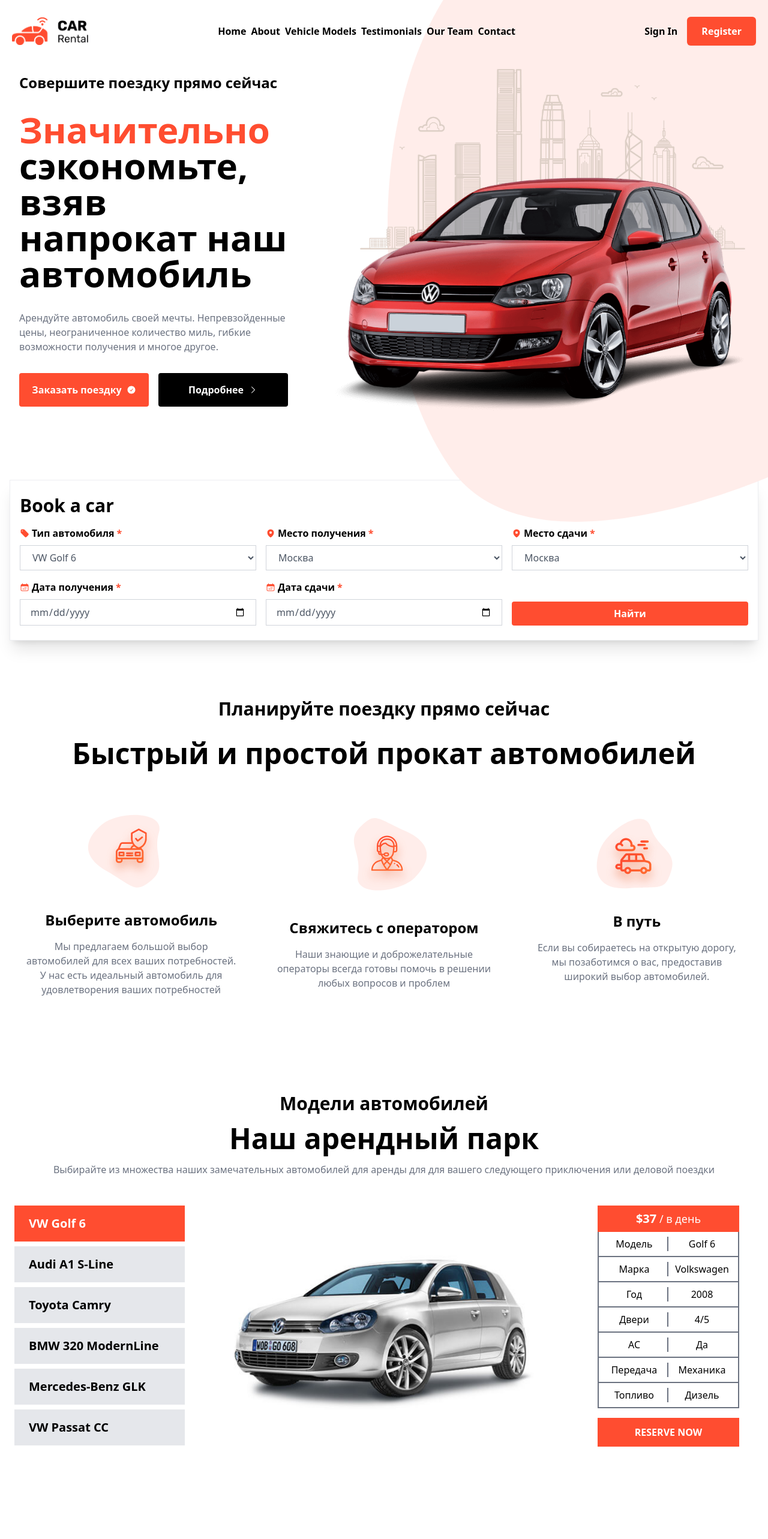
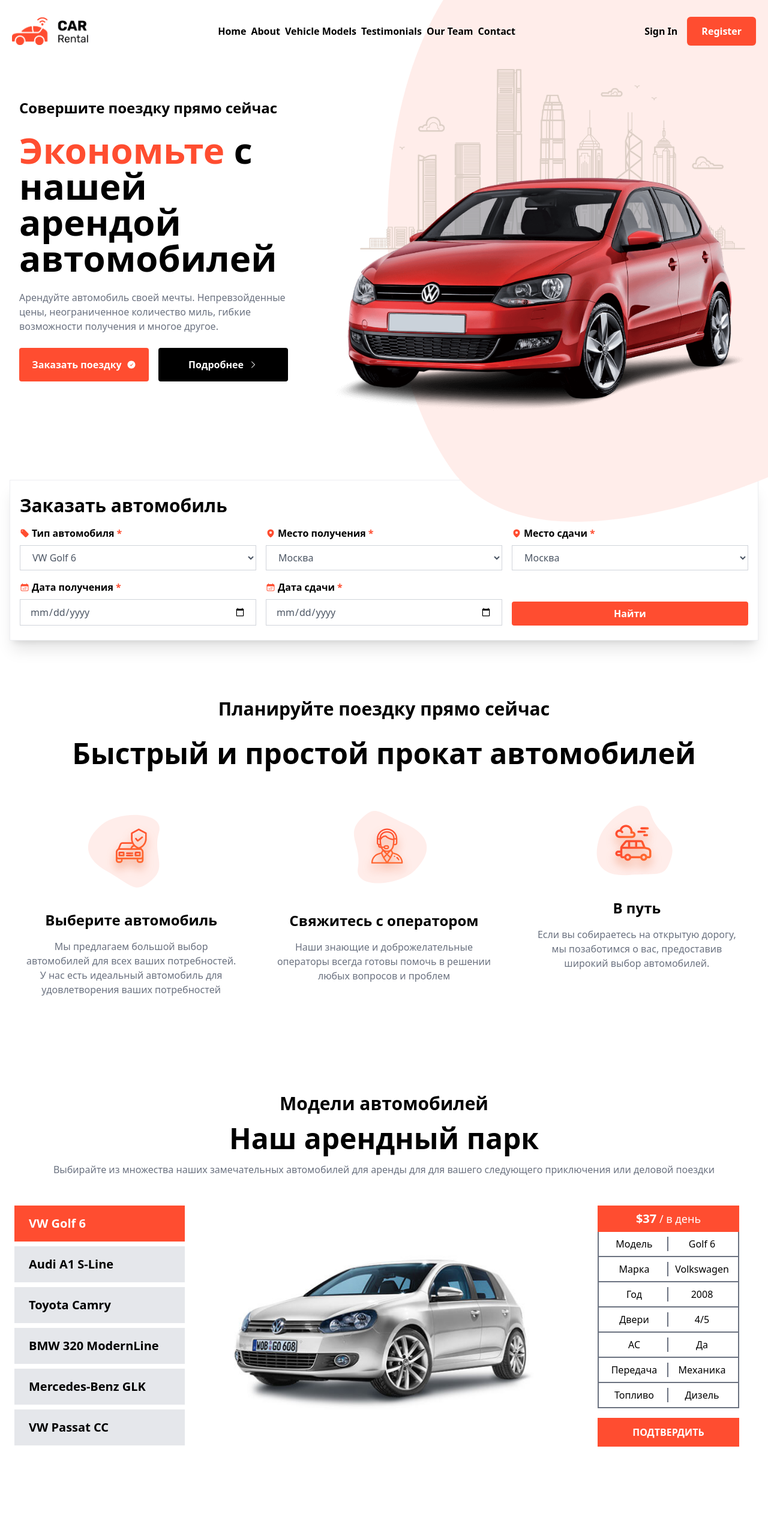
Before and after one commit to pablosukaban/car-rental, a React (Vite) app: page / in a window 1280 px wide. Shown: the top 2566 px of the page at 60% size. Built offline with nearby package versions, Linux system fonts and the light colour scheme.

Commit message:
кнопка вверх

```diff
--- a/src/components/BookCar.tsx
+++ b/src/components/BookCar.tsx
@@ -1,4 +1,4 @@
-import React from 'react';
+import React, { forwardRef } from 'react';
 import { CAR_DATA } from './CarData';
 import { useForm, SubmitHandler } from 'react-hook-form';
 import {
@@ -24,14 +24,20 @@
     dropDate: string;
 };
 
-const BookCar = () => {
+// type BookCarProps = {};
+
+const BookCar = forwardRef<HTMLSelectElement>((props, ref) => {
     const { register, handleSubmit } = useForm<Inputs>();
     const onSubmit: SubmitHandler<Inputs> = (data) => console.log(data);
 
     return (
-        <section className="container z-30 mx-auto max-w-7xl  bg-white">
+        <section
+            id="bookCar"
+            className="container z-30 mx-auto max-w-7xl  bg-white"
+            ref={ref}
+        >
             <div className=" z-30 mx-4 border border-gray-300/40 bg-white  px-4 py-6 shadow-xl">
-                <h2 className="mb-4 text-3xl font-bold">Book a car</h2>
+                <h2 className="mb-4 text-3xl font-bold">Заказать автомобиль</h2>
                 <form
                     className="z-30 grid grid-cols-1  gap-4 bg-white md:grid-cols-2 lg:grid-cols-3"
                     onSubmit={handleSubmit(onSubmit)}
@@ -139,6 +145,8 @@
             </div>
         </section>
     );
-};
+});
+
+BookCar.displayName = 'BookCar';
 
 export default BookCar;
--- a/src/components/ChooseUs.tsx
+++ b/src/components/ChooseUs.tsx
@@ -4,7 +4,11 @@
 import { benefits } from './CarData';
 import { SingleInfoItem } from './SingleItem';
 
-const ChooseUs = () => {
+type ChooseUsProps = {
+    findDetailsClick: (e: React.MouseEvent) => void;
+};
+
+const ChooseUs = ({ findDetailsClick }: ChooseUsProps) => {
     return (
         <section className="container z-30 mx-auto mb-24 max-w-7xl px-4 ">
             <div className="flex flex-col items-center justify-center px-6">
@@ -31,7 +35,10 @@
                             максимальный опыт аренды, поэтому не упустите свой
                             шанс сэкономить.
                         </p>
-                        <button className="mt-4 flex items-center justify-center gap-2 rounded bg-primary px-5 py-3 text-lg font-semibold text-white transition hover:bg-primary/80 lg:self-start">
+                        <button
+                            onClick={findDetailsClick}
+                            className="mt-4 flex items-center justify-center gap-2 rounded bg-primary px-5 py-3 text-lg font-semibold text-white transition hover:bg-primary/80 lg:self-start"
+                        >
                             Узнайте детали{' '}
                             <ChevronRightIcon className="h-4 w-4 text-white" />
                         </button>
--- a/src/components/Hero.tsx
+++ b/src/components/Hero.tsx
@@ -1,31 +1,39 @@
-import React from 'react';
+import React, { forwardRef } from 'react';
 import { CheckCircleIcon, ChevronRightIcon } from '@heroicons/react/24/solid';
 import HeroCar from '../images/hero/main-car.png';
 import HeroBg from '../images/hero/hero-bg.png';
 
-const Hero = () => {
+type HeroProps = {
+    bookRideClick: (e: React.MouseEvent) => void;
+};
+
+const Hero = forwardRef<HTMLSelectElement, HeroProps>((props, ref) => {
     return (
-        <section className="container mx-auto h-screen max-w-7xl">
+        <section ref={ref} className="container mx-auto h-screen max-w-7xl">
             <div className="relative flex h-full">
-                <div className="z-20 flex h-full max-w-none flex-col items-center justify-center gap-8 px-8 text-center md:max-w-lg md:items-start md:text-left">
+                <div className="z-20 flex h-full max-w-none flex-col items-center justify-center gap-4 px-8 text-center sm:gap-6 md:max-w-lg md:items-start md:text-left">
                     <h2 className="text-2xl font-bold">
                         Совершите поездку прямо сейчас
                     </h2>
-                    <h1 className="text-6xl font-bold">
-                        <span className=" text-primary">Значительно</span>{' '}
-                        сэкономьте, взяв напрокат наш автомобиль
+                    <h1 className="text-4xl font-bold md:text-6xl">
+                        <span className=" text-primary">Экономьте</span> с нашей
+                        арендой автомобилей
                     </h1>
                     <p className=" text-gray-500">
                         Арендуйте автомобиль своей мечты. Непревзойденные цены,
                         неограниченное количество миль, гибкие возможности
                         получения и многое другое.
                     </p>
-                    <div className="flex w-full flex-col justify-center gap-4 sm:flex-row">
-                        <button className="flex w-full items-center justify-center gap-2 rounded bg-primary py-4 font-bold text-white">
+                    <div className="flex w-full flex-col items-center justify-center gap-4 sm:flex-row">
+                        <a
+                            href=""
+                            className="flex w-full max-w-xs items-center justify-center gap-2 rounded bg-primary py-4 font-bold text-white"
+                            onClick={props.bookRideClick}
+                        >
                             <span>Заказать поездку</span>{' '}
                             <CheckCircleIcon className="h-4 w-4 " />
-                        </button>
-                        <button className="flex w-full items-center justify-center gap-2 rounded bg-black py-4 font-bold text-white">
+                        </a>
+                        <button className="flex w-full max-w-xs items-center justify-center gap-2 rounded bg-black py-4 font-bold text-white">
                             <span>Подробнее</span>{' '}
                             <ChevronRightIcon className="h-4 w-4" />
                         </button>
@@ -35,6 +43,7 @@
                     <img
                         src={HeroCar}
                         className="absolute right-0 top-1/3 z-10 hidden w-2/3 md:block lg:max-w-3xl"
+                        alt={'Hero Car'}
                     />
                 </div>
             </div>
@@ -42,10 +51,13 @@
                 <img
                     src={HeroBg}
                     className="absolute right-0 top-0 z-0 hidden md:block"
+                    alt={'Hero Car'}
                 />
             </div>
         </section>
     );
-};
+});
+
+Hero.displayName = 'Hero';
 
 export default Hero;
--- a/src/components/Models.tsx
+++ b/src/components/Models.tsx
@@ -40,7 +40,11 @@
     );
 };
 
-const Models = () => {
+type ModelsProps = {
+    reserveNowClick: (e: React.MouseEvent) => void;
+};
+
+const Models = ({ reserveNowClick }: ModelsProps) => {
     const [currentCar, setCurrentCar] = useState(CAR_DATA[0]);
 
     return (
@@ -88,8 +92,11 @@
                     <div>
                         <CarBox givenCar={currentCar} />
                     </div>
-                    <button className="mt-4 w-full bg-primary py-3 font-semibold text-white transition hover:bg-primary/80">
-                        {'Reserve Now'.toUpperCase()}
+                    <button
+                        onClick={reserveNowClick}
+                        className="mt-4 w-full bg-primary py-3 font-semibold text-white transition hover:bg-primary/80"
+                    >
+                        {'Подтвердить'.toUpperCase()}
                     </button>
                 </div>
             </div>
--- a/src/components/Plans.tsx
+++ b/src/components/Plans.tsx
@@ -14,7 +14,7 @@
                         Быстрый и простой прокат автомобилей
                     </h1>
                 </div>
-                <ul className="grid grid-cols-1 items-center justify-center gap-x-4 gap-y-2 md:grid-cols-2 lg:grid-cols-3 lg:gap-x-8">
+                <ul className="grid grid-cols-1 items-start justify-center gap-x-4 gap-y-2 md:grid-cols-2 lg:grid-cols-3 lg:gap-x-8">
                     {plans.map((item, index) => (
                         <SinglePlan key={index} givenPlan={item} />
                     ))}
--- a/src/pages/Home.tsx
+++ b/src/pages/Home.tsx
@@ -1,4 +1,5 @@
-import React from 'react';
+import React, { useState, useRef, useEffect } from 'react';
+import { ChevronUpIcon } from '@heroicons/react/24/solid';
 import Hero from '../components/Hero';
 import BookCar from '../components/BookCar';
 import Plans from '../components/Plans';
@@ -10,17 +11,58 @@
 import Download from '../components/Download';
 
 const Home = () => {
+    const [isScrolled, setIsScrolled] = useState(false);
+
+    const homeRef = useRef<HTMLDivElement>(null);
+    const bookCarRef = useRef<HTMLSelectElement>(null);
+    const heroRef = useRef<HTMLSelectElement>(null);
+
+    const scrollToBookCar = (e: React.MouseEvent) => {
+        e.preventDefault();
+        if (bookCarRef.current) {
+            bookCarRef.current.scrollIntoView({ behavior: 'smooth' });
+        }
+    };
+
+    const scrollToHero = (e: React.MouseEvent) => {
+        e.preventDefault();
+        if (heroRef.current) {
+            heroRef.current.scrollIntoView({ behavior: 'smooth' });
+        }
+    };
+
+    useEffect(() => {
+        const handleScroll = () => {
+            if (homeRef.current) {
+                setIsScrolled(homeRef.current.getBoundingClientRect().top < 0);
+            }
+        };
+
+        window.addEventListener('scroll', handleScroll);
+        return () => {
+            window.removeEventListener('scroll', handleScroll);
+        };
+    }, []);
+
     return (
-        <div>
-            <Hero />
-            <BookCar />
+        <div ref={homeRef}>
+            <Hero ref={heroRef} bookRideClick={scrollToBookCar} />
+            <BookCar ref={bookCarRef} />
             <Plans />
-            <Models />
+            <Models reserveNowClick={scrollToBookCar} />
             <SupportInfo />
-            <ChooseUs />
+            <ChooseUs findDetailsClick={scrollToHero} />
             <Testimonials />
             <FAQ />
             <Download />
+            {isScrolled && (
+                <button
+                    onClick={scrollToHero}
+                    className="fixed bottom-5 right-5 rounded-full bg-primary p-4 text-white"
+                >
+                    <ChevronUpIcon className="h-4 w-4 md:h-6 md:w-6" />
+                </button>
+            )}
         </div>
     );
 };
```
